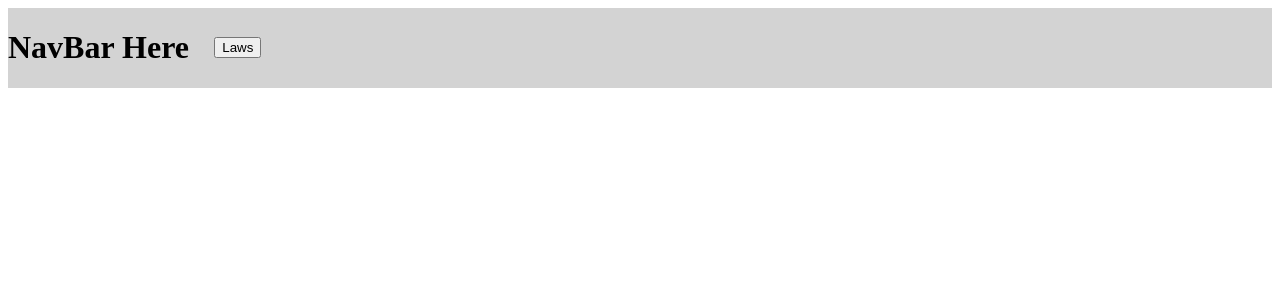
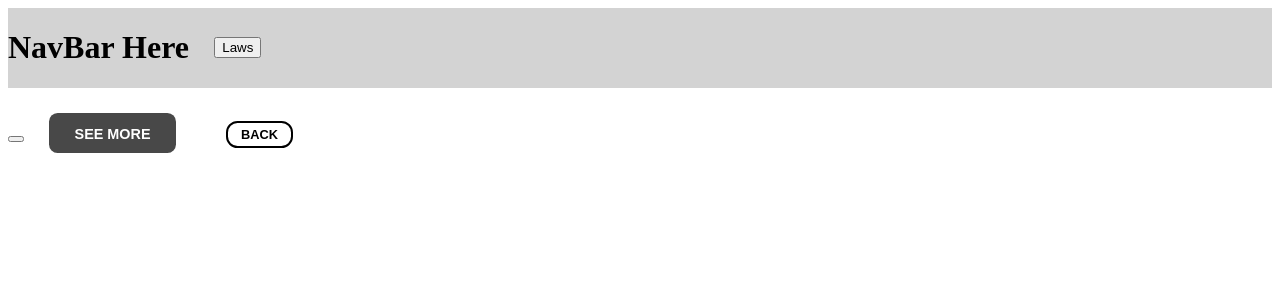
Before and after one commit to cornellh4i/earth-law-center, a React (Create React App) app in the folder client/: page /button in a window 1280 px wide. Before the commit this address had no page. Shown: the top 300 px of the page. Built offline with nearby package versions, Linux system fonts and the light colour scheme.

Commit message:
implement some btn

```diff
--- a/client/src/App.js
+++ b/client/src/App.js
@@ -28,12 +28,22 @@ function App() {
       <NavBar/>
       <Routes>
         {/* add logged in variables to each game page  */}
-        <Route path='/landing' element={<Landing/>} />
+        {/* <Route path='/landing' element={<Landing/>} />
         <Route path='/laws' element={<LawsDisplay/>} />
-        <Route path='/letters' element={<LettersDisplay/>} />
+        <Route path='/letters' element={<LettersDisplay/>} /> */}
+        <Route path='/button' element={<Button/>} />
       </Routes>
 
       {/* Edit this all to Button by passing in the props you create! */}
+      <Button
+      text="SEE MORE"
+      handleClick={()=>{console.log("clicked")}}
+      css="grey-large-btn" />
+
+      <Button
+      text="BACK"
+      handleClick={()=>{console.log("clicked")}}
+      css="back-btn" />
 
     </Router>
   );
--- a/client/src/components/Button/Button.css
+++ b/client/src/components/Button/Button.css
@@ -1,3 +1,55 @@
 .navbar-btn{
   margin: 2%;
 }
+
+
+.back-btn{
+  margin: 2%;
+  padding: 0.3% 1%;
+  color:#000 ;
+  font-weight:bold;
+  font-size:0.8em ;
+  background-color: #fff;
+  border-color:#000;
+  border-width:0.2%;
+  border-style:solid;
+  border-radius:0.9em;
+}
+
+.back-btn::before{
+  border: solid black;
+  border-width: 0 3px 3px 0;
+  display: inline-block;
+  padding: 3px;
+}
+
+.white-median-btn{
+  margin: 2%;
+  padding: 2%;
+  color:#484848 ;
+  background-color: #fff;
+  border-style:none;
+  border-radius:0.6em;
+}
+
+
+.grey-large-btn{
+  margin: 2%;
+  padding: 1% 2% 0.9%;
+  color: #fff;
+  font-weight:bold;
+  font-size:0.9em ;
+  background-color:#484848 ;
+  border-style:none;
+  border-radius:0.6em;
+}
+
+
+.continue-btn{
+  margin: 2%;
+  padding: 2%;
+  color: #fff;
+  background-color:#484848 ;
+  border-style:none;
+  border-radius:0.6em;
+}
```
